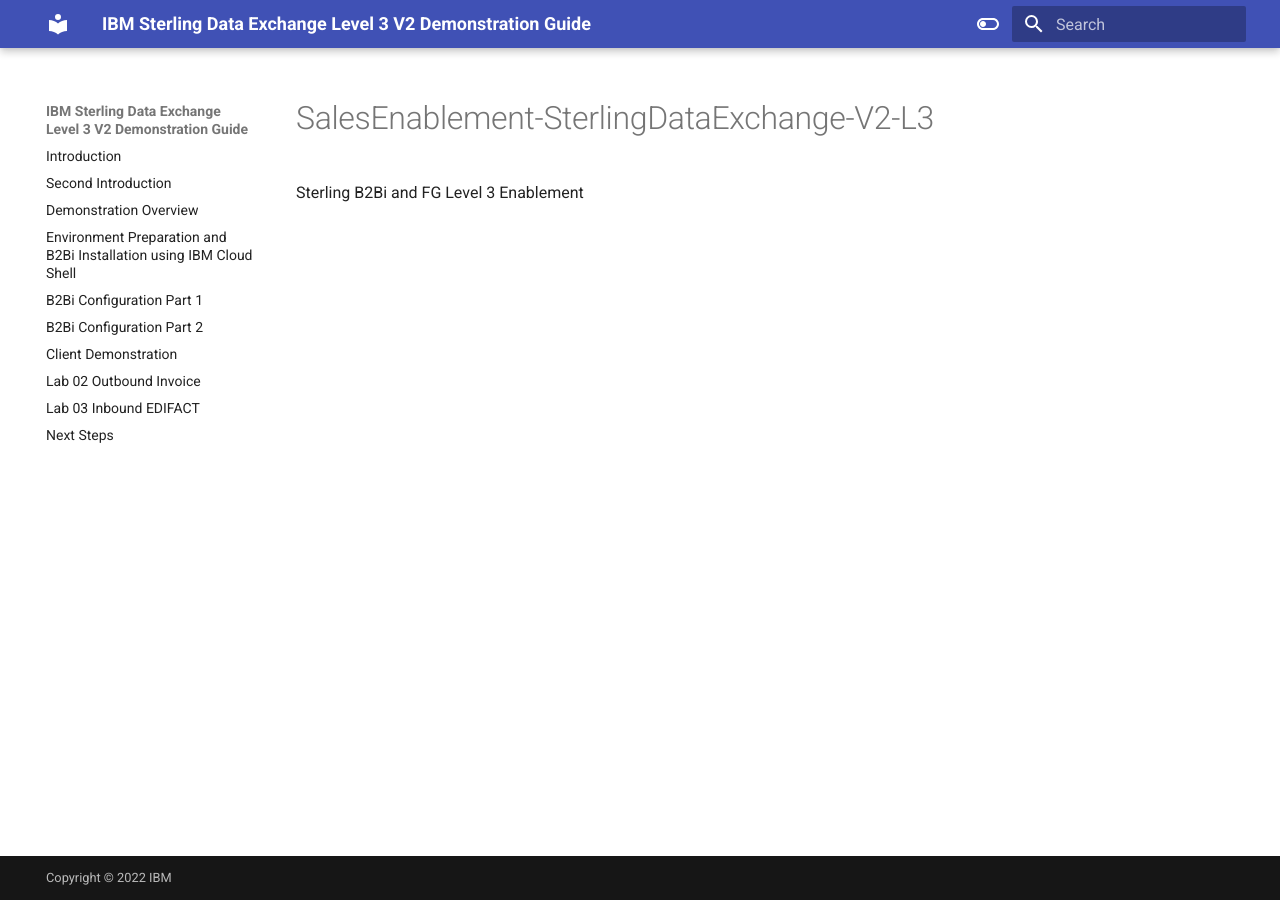
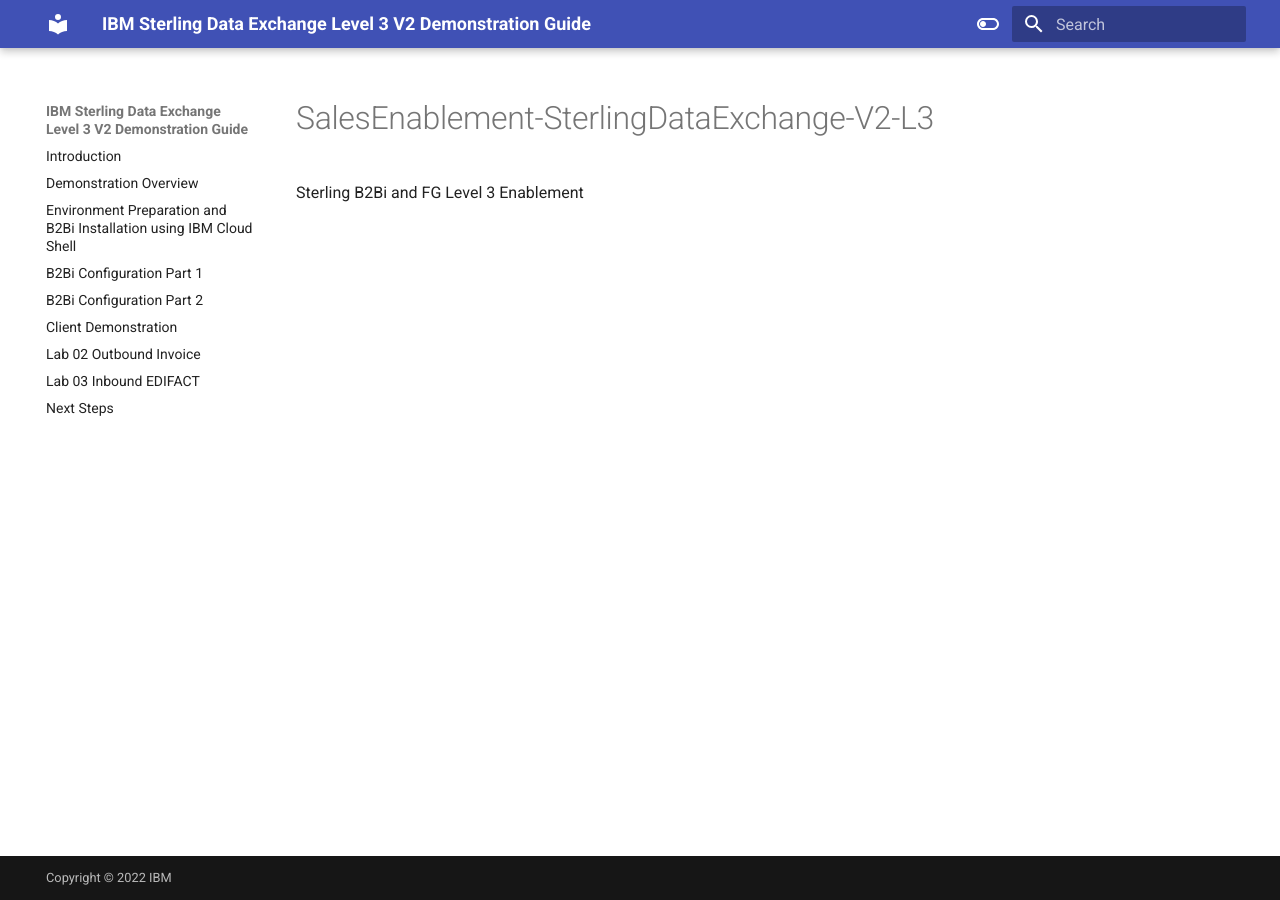
Before and after one commit to IBM/SalesEnablement-SterlingDataExchange-V2-L3, an MkDocs documentation site: the page built from docs/_attachments/README.md, in a window 1280 px wide. Built offline with MkDocs 1.6.1 and Material for MkDocs 9.7.7, drawn with Linux system fonts in a browser that asks for light colours.

Commit message:
Took out second intro

```diff
--- a/mkdocs.yml
+++ b/mkdocs.yml
@@ -14,7 +14,6 @@
   # - 'Environment Preparation and B2Bi Installation using a VSI': 'DemoPreparation-VSI.md'
 nav:
   - 'Introduction': 'index.md'
-  - 'Second Introduction': 'index copy.md'
   - 'Demonstration Overview': 'Overview.md'
   - 'Environment Preparation and B2Bi Installation using IBM Cloud Shell': 'DemoPreparation-Bastion.md'
   - 'B2Bi Configuration Part 1': 'ConfigurationPart1.md'
```
Also changed, not shown: docs/_attachments/B2BiLab02-26-Select-Current-Processes.png, docs/_attachments/B2BiLabs-screenshots.png (added), docs/_attachments/B2BiMainMenuToDeploymentCallouts.png, site/404.html, site/B2BiLab02/index.html, site/B2BiLab03/index.html, site/ClientDemonstration/index.html, site/ConfigurationPart1/index.html, site/ConfigurationPart2/index.html, site/DemoPreparation-Bastion/index.html, site/DemoPreparation-CloudShell/index.html, site/DemoPreparation-VSI/index.html, site/NextSteps/index.html, site/Overview/index.html, 4 more files, 1 other file.
